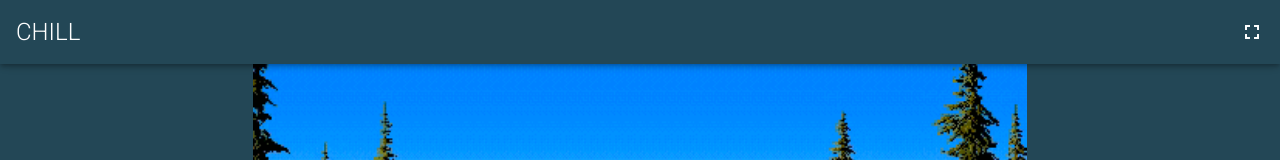
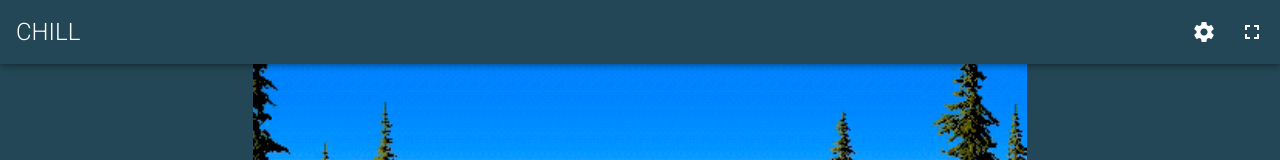
Before and after one commit to techchrism/chill, a Vue app: page / in a window 1280 px wide. Shown: the top 160 px of the page. Built offline with nearby package versions, Linux system fonts and the light colour scheme.

Commit message:
Fix cog icon

```diff
--- a/src/App.vue
+++ b/src/App.vue
@@ -22,7 +22,7 @@
             >
                 <template v-slot:activator="{on}">
                     <v-btn v-on="on" icon>
-                        <v-icon>mdi-settings</v-icon>
+                        <v-icon>mdi-cog</v-icon>
                     </v-btn>
                 </template>
             </controls>
```
